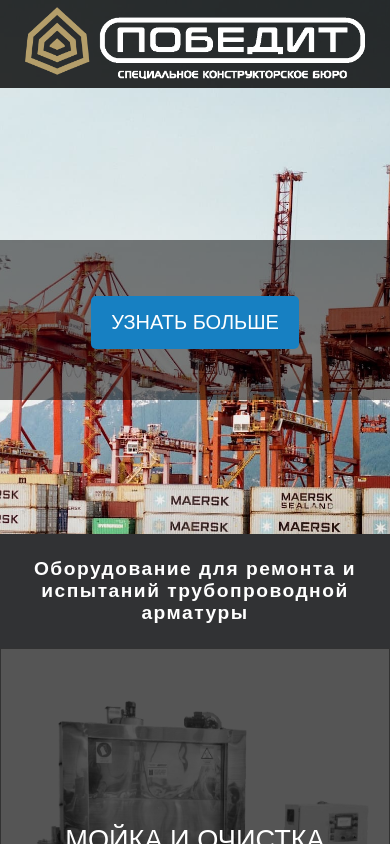
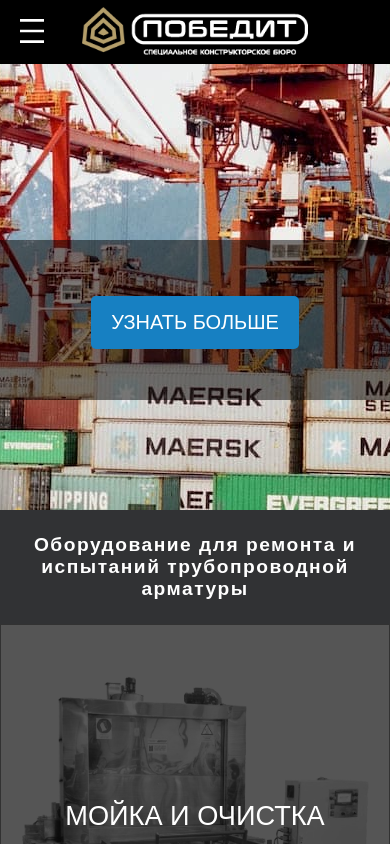
Before and after one commit to akolesnov/skbpobedit, a website: page public/index.html in a window 390 px wide. Shown: the top 844 px of the page. Drawn offline with nearby package versions, Linux system fonts and the light colour scheme.

Commit message:
added mobile menu

```diff
--- a/public/index.html
+++ b/public/index.html
@@ -61,9 +61,10 @@
 	<section class="mid-header">
 		<div class="container">
 			<div class="bottom-container">
+				<div class="burger-menu" id="burger" onclick="burger(this)"></div>
 				<a href="./index.html" class="logo"><img src="./img/logo2.png" alt=""/></a>
 				<nav>
-					<ul class="topmenu">
+					<ul class="topmenu" id="topmenu">
 						<li><a href="./index.html">Главная</a></li>
 						<li><a href="./category.html">Товары</a>
 							<ul class="submenu">
@@ -217,7 +218,7 @@
 			</div>
 		</div>
 	</section>
-	<div class="other"><a href="./news.html" class="other__a">УЗНАТЬ БОЛЬШЕ</a></div>
+	<div class="other"><a href="./news.html" class="other__a" id="butNews">УЗНАТЬ БОЛЬШЕ</a></div>
 	<div class="slideshow-container">
 		<div class="mySlides fade sl1"
 			 style="background-image: url('./img/slide/slide1.jpg');">
@@ -236,7 +237,7 @@
 			 style="background-image: url('./img/slide/slide5.jpg');">
 		</div>
 	</div>
-	<section class="catalog">
+	<section class="catalog" id="catalog">
 			<h3>Оборудование для ремонта и испытаний трубопроводной арматуры</h3>
 			<div class="catalog-wrap">
 				<a href="./catalog/moika.html"
--- a/public/js/slide.js
+++ b/public/js/slide.js
@@ -5,10 +5,25 @@
   var i;
   var slides = document.getElementsByClassName("mySlides");
   for (i = 0; i < slides.length; i++) {
-    slides[i].style.display = "none";
+	slides[i].style.display = "none";
   }
   slideIndex++;
   if (slideIndex > slides.length) {slideIndex = 1}
   slides[slideIndex-1].style.display = "block";
   setTimeout(showSlides, 7000);
 }
+
+function burger(){
+	var x = document.getElementById('topmenu');
+	var y = document.getElementById('catalog');
+	var b = document.getElementById('butNews');
+	if (x.style.display === "block") {
+		x.style.display = "none";
+		y.style.marginTop = "27.9rem";
+		b.style.display = "block";
+	} else {
+		x.style.display = "block";
+		y.style.marginTop = "7rem";
+		b.style.display = "none";
+	}
+}
--- a/public/styles/category.css
+++ b/public/styles/category.css
@@ -2,7 +2,6 @@
 /* ##################### ########################################################*/
 .catalog h3 {
 	color: #ffffff;
-	/* background: #535a53; */
 	background: #313234;
 	font-size: 1.5rem;
 	padding: 1.5rem 0;
@@ -12,6 +11,10 @@
 }
 .catalog-wrap {
 	display: grid;
+	-webkit-display: grid;
+	-moz-display: grid;
+	-ms-display: grid;
+	-o-display: grid;
 	grid-template-columns: 25% 25% 25% 25%;
 	grid-template-rows: 25vw 25vw;
 	justify-content: center;
--- a/public/styles/common.css
+++ b/public/styles/common.css
@@ -52,9 +52,13 @@
 .br {
 	border-right: 2px solid #ffffff;
 }
+.topmenu {
+	z-index: 9;
+}
 .topmenu > li {
 	float: left;
 	position: relative;
+	z-index: 9;
 }
 .topmenu > li > a {
 	padding: 30px 20px;
@@ -63,6 +67,7 @@
 	font-weight: bold;
 	color: #FEFDFD;
 	letter-spacing: 2px;
+	z-index: 9;
 }
 .submenu a:hover {color: gray;}
 .submenu {
@@ -93,7 +98,17 @@
 	visibility: visible;
 	opacity: 1;
 }
-
+.burger-menu {
+	width: 24px;
+	height: 24px;
+	background-image: url('../img/burger.png');
+	background-size: cover;
+	display: none;
+	position: absolute;
+	top: 26px;
+	left: 20px;
+	cursor: pointer;
+}
 /*---------------------------------*/
 .mid-header {
 	background: rgba(0, 0, 0, .8);
@@ -109,6 +124,7 @@
 .bottom-container {
 	display: flex;
 	justify-content: space-between;
+	position: relative;
 }
 .logo {
 	padding: 7px;
@@ -131,7 +147,7 @@
 .input-search {
 	padding: 0 10px;
 	width: 95%;
-	/*min-width: 950px;*/
+	width: calc(100% - 30px);
 }
 .input-search::::-ms-clear {
 	display: none;
@@ -139,7 +155,7 @@
 /*--slider popular--*/
 .slideshow-container {
 	width: 100%;
-	z-index: -1;
+	z-index: -3;
 	position: absolute;
 	top: 0;
 }
@@ -171,6 +187,7 @@
 	background: rgba(0, 0, 0, .5);
 	position: absolute;
 	top: 15rem;
+	z-index: 0 !important;
 }
 .other::before {
 	position: absolute;
@@ -197,7 +214,7 @@
 	top: 35%;
 	right: 8rem;
 	cursor: pointer;
-	z-index: 3;
+	z-index: 0 !important;
 }
 /*##########################*/
 .catalog {
@@ -381,14 +398,36 @@
 }
 
 @media screen and (max-width: 930px) {
+	.bottom-container {
+		-webkit-flex-direction: column;
+		-moz-flex-direction: column;
+		-ms-flex-direction: column;
+		-o-flex-direction: column;
+		flex-direction: column;
+	}
 	.top-header {
 		border: 0;
+	}
+	.mid-header {
+		background: #000000;
 	}
 	.toplist {
 		display: none;
 	}
 	.topmenu {
 		display: none;
+		transition: 3s;
+	}
+	.topmenu li {
+		float: none;
+	}
+	.topmenu li a {
+		border-bottom: 1px solid #ffffff;
+		margin: 0 30px;
+	}
+	nav li:hover > .submenu {
+		visibility: hidden;
+		opacity: 0;
 	}
 	.logo {
 		margin: 0 auto;
@@ -396,6 +435,9 @@
 	.logo img {
 		height: 4.5rem;
 
+	}
+	.burger-menu {
+		display: block;
 	}
 
 }
@@ -420,10 +462,14 @@
 	.other__a {
 		right: calc(50% - 6.5rem);
 	}
+	.mySlides {
+		background-size: inherit;
+		background-position: bottom
+	}
 }
 @media screen and (max-width: 480px) {
-	.about__title {
-
+	.logo img {
+		height: 3.5rem;
 	}
 	.contacts > .logo {
 		min-height: 3.6rem;
@@ -433,14 +479,23 @@
 	}
 }
 @media screen and (max-width: 425px) {
+	.burger-menu {
+		top: 19px;
+	}
+	.logo img {
+		height: 3rem;
+	}
 	.about__title {
-		padding: 6px 67px;
+		padding: 6px 47px;
 	}
 	.contacts p {
 		font-size: 15px;
 	}
 }
 @media screen and (max-width: 370px) {
+	.logo img {
+		height: 2.5rem;
+	}
 	.contacts p {
 		font-size: 13px;
 	}
```
Also changed, not shown: public/img/burger.png (added).
